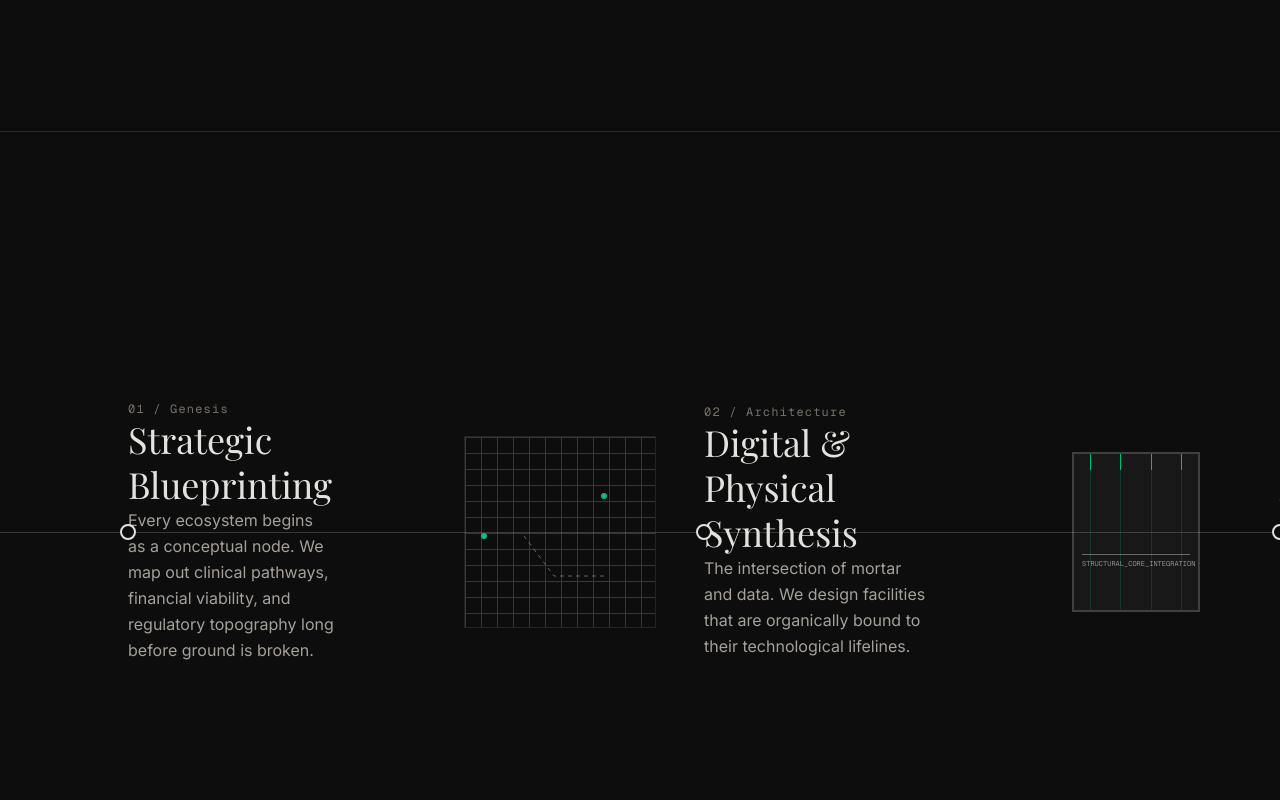
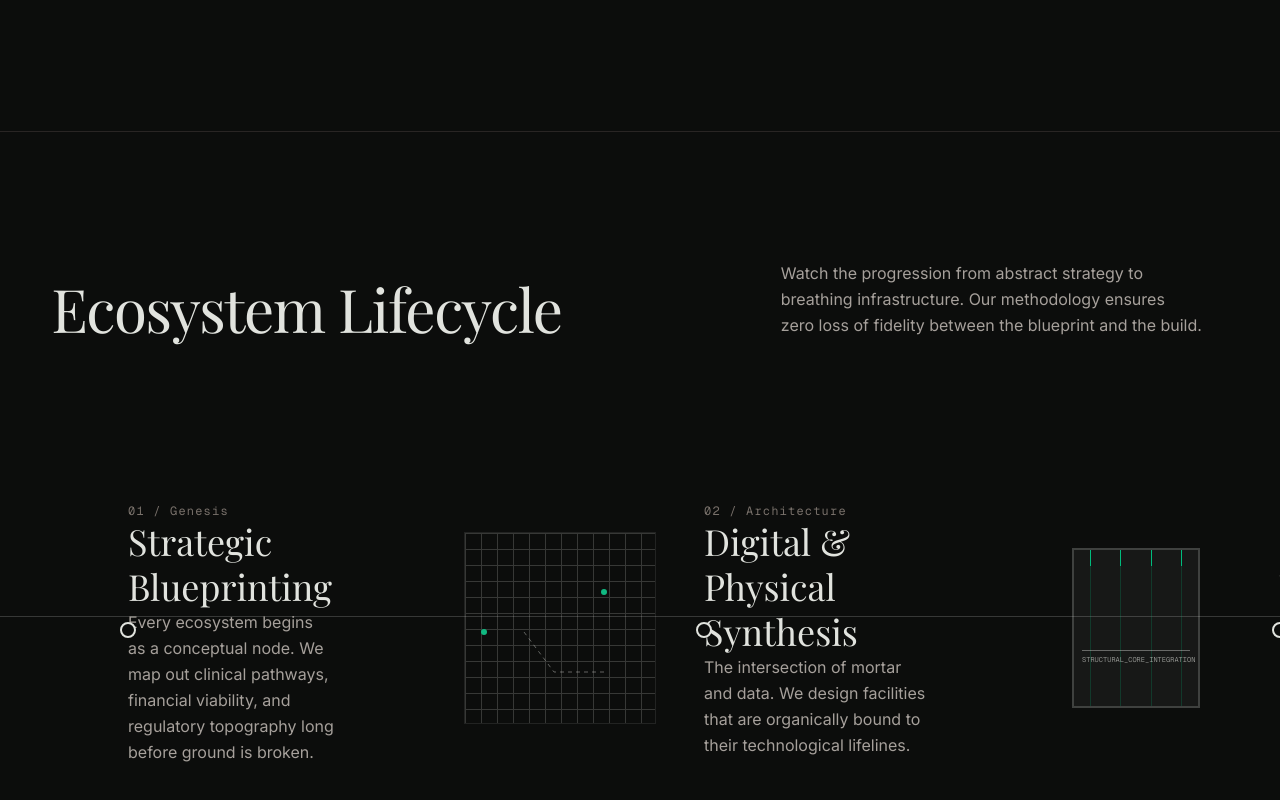
Before and after one commit to sahil-nllp/ogv-nllp-website, a Next.js app: page / in a window 1280 px wide. Shown: the part 2688-3488 px from the top of the page. Built offline with nearby package versions, Linux system fonts and the light colour scheme.

Commit message:
minor ui change

```diff
--- a/app/components/EcosystemTimeline.tsx
+++ b/app/components/EcosystemTimeline.tsx
@@ -68,7 +68,7 @@ const timelineSteps = [
     graphic: (
       <div className="relative w-full h-full flex items-center justify-center">
         {/* Vital Sign Monitoring / System Health */}
-        <div className="w-56 h-32 relative">
+        <div className="w-56 h-32 relative translate-y-1.5 md:translate-y-1">
           <svg viewBox="0 0 200 100" className="w-full h-full">
             <polyline
               fill="none"
@@ -167,20 +167,34 @@ export default function EcosystemTimeline() {
       ref={sectionRef}
       className="relative h-screen w-full bg-[#0c0d0c] overflow-hidden border-t border-stone-800 flex items-center"
     >
-      {/* <div className="absolute top-12 md:top-24 left-[4vw] flex items-center gap-3 z-10 mix-blend-difference">
-        <span className="text-[10px] font-mono text-stone-400 tracking-[0.2em] uppercase">Phase 03</span>
-        <div className="w-12 h-[1px] bg-stone-500" />
-      </div> */}
+      {/* Sticky Section Header (Matches Operational Nodes style) */}
+      <div className="absolute top-24 md:top-32 left-0 w-full px-[4vw] z-40 pointer-events-none">
+        <div className="max-w-[1600px] mx-auto flex flex-col md:flex-row justify-between items-start md:items-end gap-8">
+          <div className="flex flex-col gap-4">
+            {/* <div className="flex items-center gap-3">
+              <span className="text-[10px] font-mono text-stone-500 tracking-[0.2em] uppercase">Phase 03</span>
+              <div className="w-12 h-[1px] bg-stone-700" />
+            </div> */}
+            <h2 className="font-serif text-4xl md:text-5xl lg:text-6xl text-[#e1e3de] tracking-tight">
+              Ecosystem Lifecycle
+            </h2>
+          </div>
+
+          <p className="max-w-md text-stone-400 text-sm md:text-base leading-relaxed text-balance">
+            Watch the progression from abstract strategy to breathing infrastructure. Our methodology ensures zero loss of fidelity between the blueprint and the build.
+          </p>
+        </div>
+      </div>
 
       <div
         ref={scrollContainerRef}
-        className="flex h-full py-32 md:py-0 md:items-center w-max relative"
+        className="flex h-full py-32 pt-48 md:py-0 md:pt-48 md:items-center w-max relative"
       >
         {/* Initial spacer to push the first item off the extreme left edge slightly */}
         <div className="w-[10vw]" />
 
         {/* The Single Master Timeline Line */}
-        <div className="absolute top-1/2 left-0 w-full h-[1px] bg-[#e1e3de]/20 hidden md:block z-0" />
+        <div className="absolute top-[60.6%] left-0 w-full h-[1px] bg-[#e1e3de]/20 hidden md:block z-0" />
 
         {timelineSteps.map((step, index) => (
           <div
@@ -188,7 +202,7 @@ export default function EcosystemTimeline() {
             className="w-[85vw] md:w-[60vw] lg:w-[45vw] flex-shrink-0 h-[70vh] md:h-[60vh] flex flex-col md:flex-row relative"
           >
             {/* Left Content Half */}
-            <div className="w-full md:w-1/2 h-1/2 md:h-full flex flex-col justify-center px-8 md:pr-12 md:pl-0 z-10">
+            <div className="w-full md:w-1/2 h-1/2 md:h-full flex flex-col justify-start pt-12 md:pt-[20%] px-8 md:pr-12 md:pl-0 z-10">
               <span className="font-mono text-xs text-stone-500 mb-6 tracking-widest">{step.id} / {step.phase}</span>
               <h3 className="font-serif text-3xl md:text-4xl text-[#e1e3de] leading-tight mb-4">
                 {step.title}
@@ -204,13 +218,13 @@ export default function EcosystemTimeline() {
             </div>
 
             {/* Timeline Node marker (hidden on mobile, visible on desktop overlapping the center timeline) */}
-            <div className="absolute top-1/2 left-0 w-4 h-4 bg-[#0c0d0c] border-2 border-[#e1e3de] rounded-full -translate-y-1/2 -translate-x-1/2 hidden md:block z-20" />
+            <div className="absolute top-[50.5%] left-0 w-4 h-4 bg-[#0c0d0c] border-2 border-[#e1e3de] rounded-full -translate-y-1/2 -translate-x-1/2 hidden md:block z-20" />
           </div>
         ))}
 
         {/* Ending spacer to allow scrolling past the final item */}
         <div className="w-[20vw] h-full flex flex-col justify-center px-12 relative">
-          <div className="absolute top-1/2 left-0 w-4 h-4 bg-[#0c0d0c] border-2 border-stone-700 rounded-full -translate-y-1/2 -translate-x-1/2 hidden md:block z-20" />
+          <div className="absolute top-[50.5%] left-0 w-4 h-4 bg-[#0c0d0c] border-2 border-stone-700 rounded-full -translate-y-1/2 -translate-x-1/2 hidden md:block z-20" />
           <h2 className="font-serif text-4xl text-[#e1e3de] tracking-tight">
             The Result.
           </h2>
```
